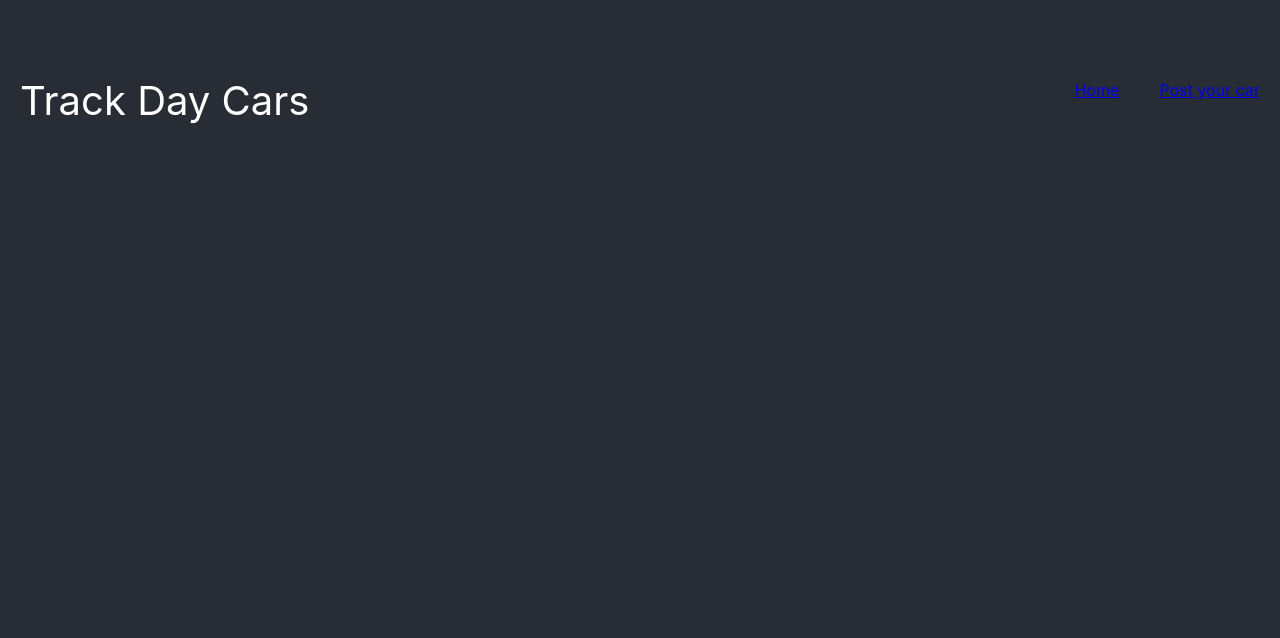
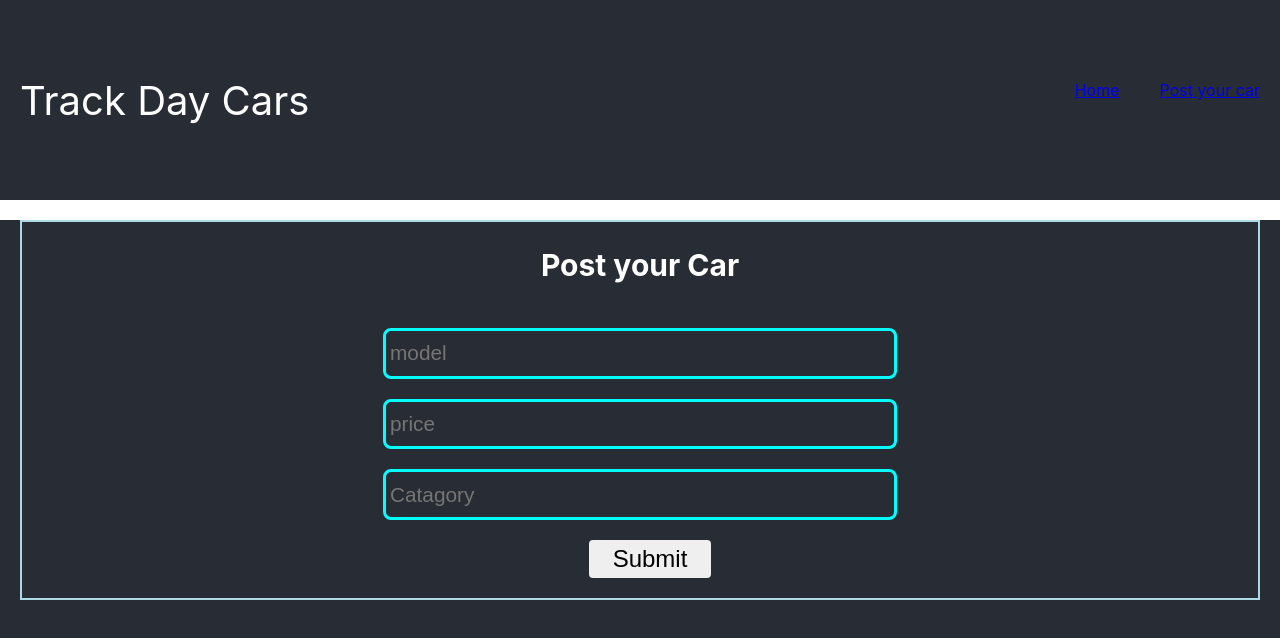
Before and after one commit to Zitai01/TrackdayCar, a React (Create React App) app in the folder client/: page /postcar in a window 1280 px wide. Shown: the top 638 px of the page. Built offline with nearby package versions, Linux system fonts and the light colour scheme; no server answers.

Commit message:
postcar method and form

```diff
--- a/client/src/pages/postcar.jsx
+++ b/client/src/pages/postcar.jsx
@@ -4,17 +4,18 @@ import {POSTCAR_URL} from '../globle'
 function PostCar (){
 
     const [PostCarbody,SetPostCarbody]=useState({
+        "model": "2021 BMW M4 Competition",
         "Catagory": "luxury sports car",
         "Performance": "503hp 3830lbs 8-speed auto/manuel",
         "brand": "BMW",
-        "createdAt": "2021-08-30T19:58:34.648Z",
+        "price":76500,
         "intro": "Great car!",
-        "model": "2021 BMW M4 Competition",
+
         "photo": "https://www.carscoops.com/wp-content/uploads/webp/2020/09/2021-bmw-m4-coupe-monaco-1024x555.webp"
 })
 
 async function postcar(e){
-    // e.preventDefault()
+     e.preventDefault()
      try{
          console.log(PostCarbody)
      let res = await axios.post(`${POSTCAR_URL}`,PostCarbody,
@@ -26,12 +27,41 @@ async function postcar(e){
  }
 
 
+ const handlemodelChange = (e)=>{
+    let tempbody=PostCarbody
+    tempbody.model=e.target.value
+    SetPostCarbody(tempbody)
+
+}
+const handlepriceChange = (e)=>{
+    let tempbody=PostCarbody
+    tempbody.price=Number.parseInt(e.target.value)
+    SetPostCarbody(tempbody)
+
+}
+const handleCatagoryChange = (e)=>{
+    let tempbody=PostCarbody
+    tempbody.price=Number.parseInt(e.target.value)
+    SetPostCarbody(tempbody)
+
+}
 
 
 
 
+return <div>
+    <div className="commentform">
+
+<form onSubmit={postcar} className="form">
+<h2>Post your Car</h2>
+<input  type="text" onChange={handlemodelChange} placeholder="model" />
+<input  type="text" onChange={handlepriceChange} placeholder="price" />
+<input  type="text" onChange={handleCatagoryChange} placeholder="Catagory" />
+    <button>Submit</button>
+</form>
 
 
-return <div></div>
+</div>
+</div>
 }
 export default PostCar
```
